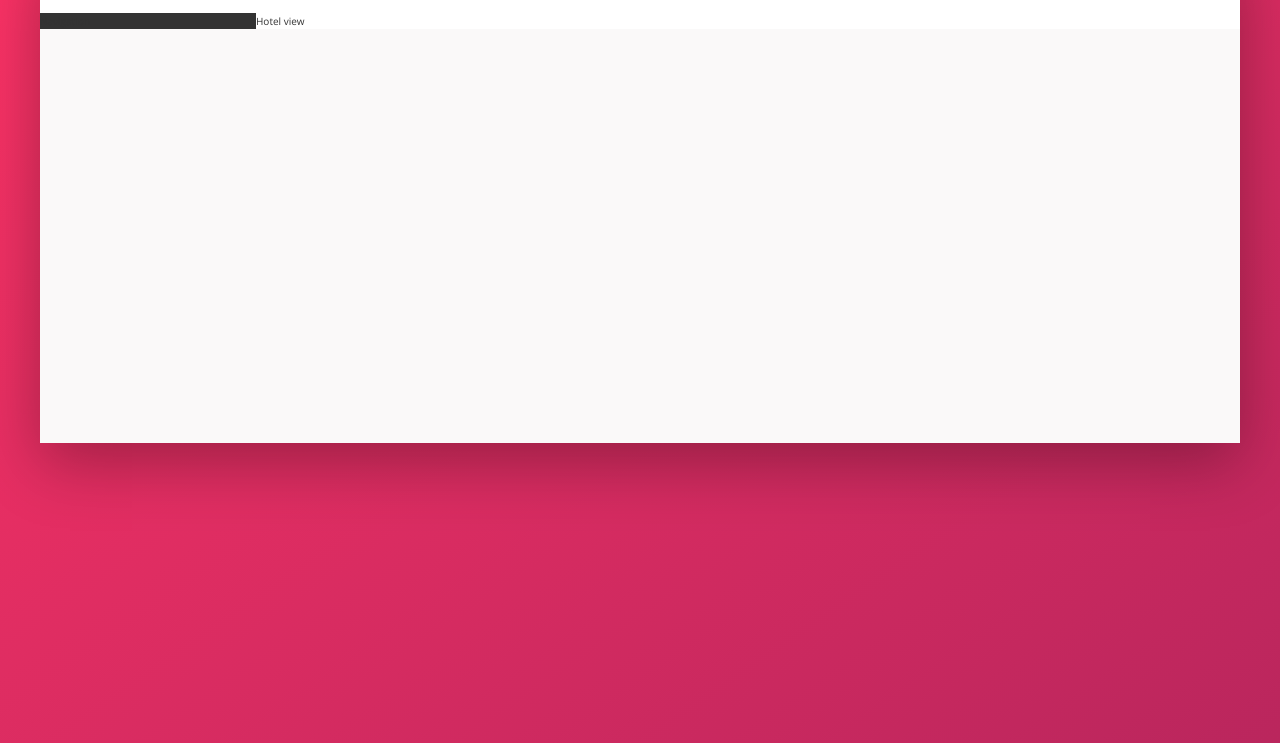
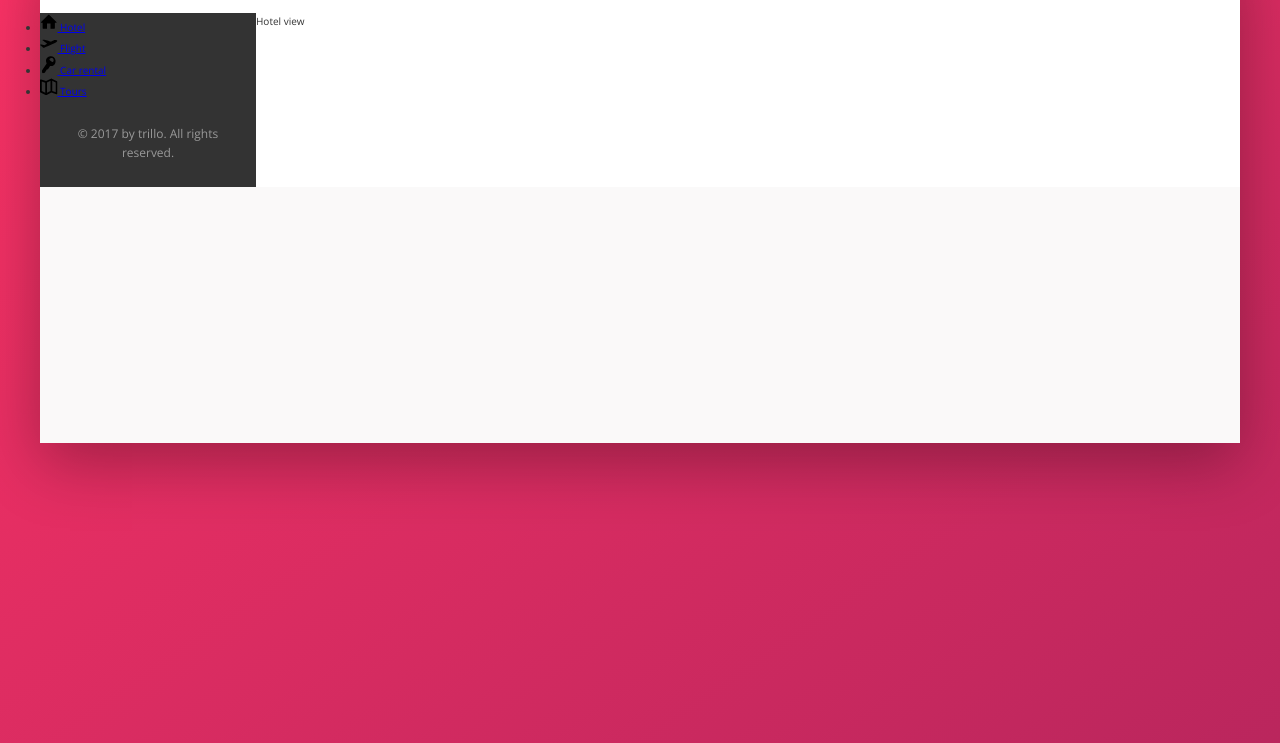
Before and after one commit to marceloboth/trillo, a website: page index.html in a window 1280 px wide. Shown: the part 137-880 px from the top of the page. Drawn offline with nearby package versions, Linux system fonts and the light colour scheme.

Commit message:
feat: initiating side navigation

```diff
--- a/index.html
+++ b/index.html
@@ -46,7 +46,44 @@
 
       <div class="content">
         <nav class="sidebar">
-          Navigation
+          <ul class="side-nav">
+            <li class="side-nav__item side-nav__item--active">
+              <a href="#" class="side-nav__link">
+                <svg class="side-nav__icon">
+                  <use xlink:href="img/sprite.svg#icon-home"></use>
+                </svg>
+                <span>Hotel</span>
+              </a>
+            </li>
+            <li class="side-nav__item">
+              <a href="#" class="side-nav__link">
+                <svg class="side-nav__icon">
+                  <use xlink:href="img/sprite.svg#icon-aircraft-take-off"></use>
+                </svg>
+                <span>Flight</span>
+              </a>
+            </li>
+            <li class="side-nav__item">
+              <a href="#" class="side-nav__link">
+                <svg class="side-nav__icon">
+                  <use xlink:href="img/sprite.svg#icon-key"></use>
+                </svg>
+                <span>Car rental</span>
+              </a>
+            </li>
+            <li class="side-nav__item">
+              <a href="#" class="side-nav__link">
+                <svg class="side-nav__icon">
+                  <use xlink:href="img/sprite.svg#icon-map"></use>
+                </svg>
+                <span>Tours</span>
+              </a>
+            </li>
+          </ul>
+
+          <div class="legal">
+            &copy; 2017 by trillo. All rights reserved.
+          </div>
         </nav>
 
         <main class="hotel-view">
--- a/sass/_components.scss
+++ b/sass/_components.scss
@@ -115,3 +115,29 @@
     margin-right: 1rem;
   }
 }
+
+////////////////////////
+// SIDE NAVIGATION
+.side-nav {
+  &__item {
+
+  }
+
+  &__link {
+
+  }
+
+  &__icon {
+    height: 1.75rem;
+    width: 1.75rem;
+  }
+}
+
+////////////////////////
+// LEGAL TEXT
+.legal {
+  font-size: 1.2rem;
+  color: var(--color-grey-dark-3);
+  text-align: center;
+  padding: 2.5rem;
+}
--- a/sass/_layout.scss
+++ b/sass/_layout.scss
@@ -26,6 +26,9 @@
   background-color: var(--color-grey-dark-1);
 
   flex: 0 0 18%;
+  display: flex;
+  flex-direction: column;
+  justify-content: space-between;
 }
 
 .hotel-view {
```
Also changed, not shown: css/style.css.
